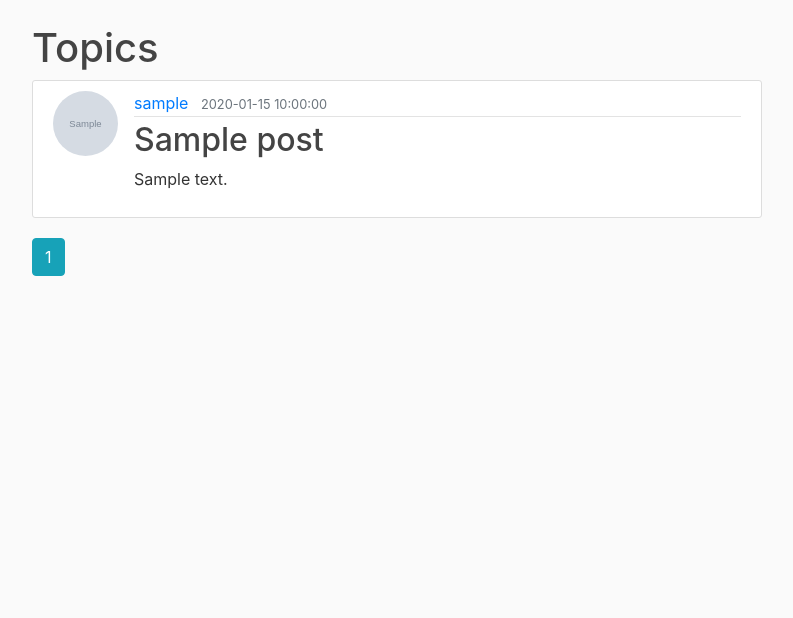
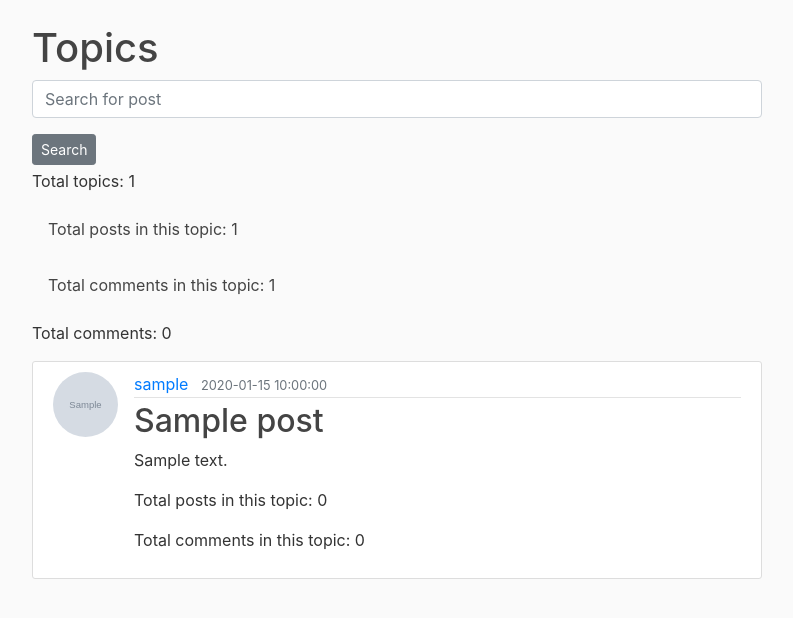
Before and after one commit to pronom8/Web-project, a Python web app: template flaskblog/templates/topics.html in a window 1280 px wide. Shown: the part 56-674 px from the top of the page, without its empty margins (53-846 px from the left). Run offline with Jinja, Linux system fonts and the light colour scheme; the template is opened without the code that fills it: most values are stand-ins (such as "Sample title", 1, 10 or a date in 2020); grey boxes marked "Sample" are stand-in pictures; some libraries are stand-ins or nearby versions.

Commit message:
Updated the template to correspond with the updated route for it

```diff
--- a/flaskblog/templates/topics.html
+++ b/flaskblog/templates/topics.html
@@ -1,42 +1,88 @@
+
+
+
+
+
+
+
+
+
+
 {% extends "layout.html" %}
 {% block content %}
     <h1>Topics</h1>
+
+
+
+
     {% if current_user.username == 'admin' or current_user.username == 'admin123' %}
-    <a class="btn btn-secondary btn-sm mt-1 mb-1" href="{{ url_for('new_topic') }}">Create a new Topic</a>
+    <a class="btn btn-secondary btn-sm mt-1 mb-1" href="{{ url_for('new_topic') }}">Create a new Topic-Area</a>
 
     {% endif %}
 
-    {% for post in posts.items %}
+
+
+
+
+
+
+    <form action="{{ url_for('search_topic_posts') }}" method="POST" class="mt-1 mb-1">
+        <div class="form-group">
+            <input type="text" name="post_name" class="form-control" placeholder="Search for post" required>
+        </div>
+        <button type="submit" class="btn btn-secondary btn-sm">Search</button>
+    </form>
+
+
+        {% if posts %}
+            <p>Total topics: {{ posts|length }}</p>
+            <p class="nav-item nav-link article-title">Total posts in this topic: {{ total_posts_count }}</p>
+            <p class="nav-item nav-link article-title">Total comments in this topic: {{ total_comments }}</p>
+        {% endif %}
+
+        {% if topic_counts %}
+            {% set total_comments = 0 %}
+            {% for topic_id, counts in topic_counts.items() %}
+                {% set total_comments = total_comments + counts.total_comments %}
+            {% endfor %}
+            <p>Total comments: {{ total_comments }}</p>
+        {% endif %}
+
+
+
+        {% for post in posts %}
+
                 <article class="media content-section">
-          <img class="rounded-circle article-img" src="{{ url_for('static', filename = 'profile_pics/'+ post.author.image_file) }}">
+                <img class="rounded-circle article-img" src="{{ url_for('static', filename = 'profile_pics/'+ post.image_file) }}">
+
                     <div class="media-body">
                         <div class="article-metadata">
-              <a class="mr-2" href="{{ url_for('user_posts', username=post.author.username) }}">{{ post.author.username }}</a>
+                          <a class="mr-2" href="{{ url_for('user_posts', username=post.username) }}">{{ post.username }}</a>
                           <small class="text-muted">{{ post.date_posted }}</small>
                         </div>
+
+
                         {% if post.id is not none %}
-            <h2><a class="article-title" href=" {{ url_for('topic_posts', topic_id=post.id, topic_title=post.title) }} ">{{ post.title }} </a></h2>
+                        <h2><a class="article-title" href=" {{ url_for('topic_posts', topic_id = post.id) }} ">{{ post.title }}</a></h2>
                         <p class="article-content">{{ post.content }}</p>
+                        <p>Total posts in this topic: {{ topic_post_counts[post.id] if post.id in topic_post_counts else 0 }}</p>
+                        <p>Total comments in this topic: {{ topic_comment_counts[post.id] if post.id in topic_comment_counts else 0 }}</p>
                         {% endif %}
                     </div>
                 </article>
-    {% endfor %}
-
-    {% for page_num in posts.iter_pages(left_edge =1, right_edge=1, left_current=1, right_current=2 ) %}
-      {% if page_num %}
-        {% if posts.page == page_num %}
-
-          <a class="btn btn-info mb-4" href="{{ url_for('topics', page=page_num) }}">{{ page_num }}</a>
-        {% else %}
-          <a class="btn btn-outline-info mb-4" href="{{ url_for('topics', page=page_num) }}">{{ page_num }}</a>
-        {% endif %}
-      {% else %}
-        ...
-      {% endif %}
 
         {% endfor %}
 
 
 
 
+
+
+{% with posts=posts, topc_id=topic_id %}
+{% endwith %}
+
+
+
+
+
 {% endblock content %}
```
Lines whose indentation alone changed are shown as unchanged.
